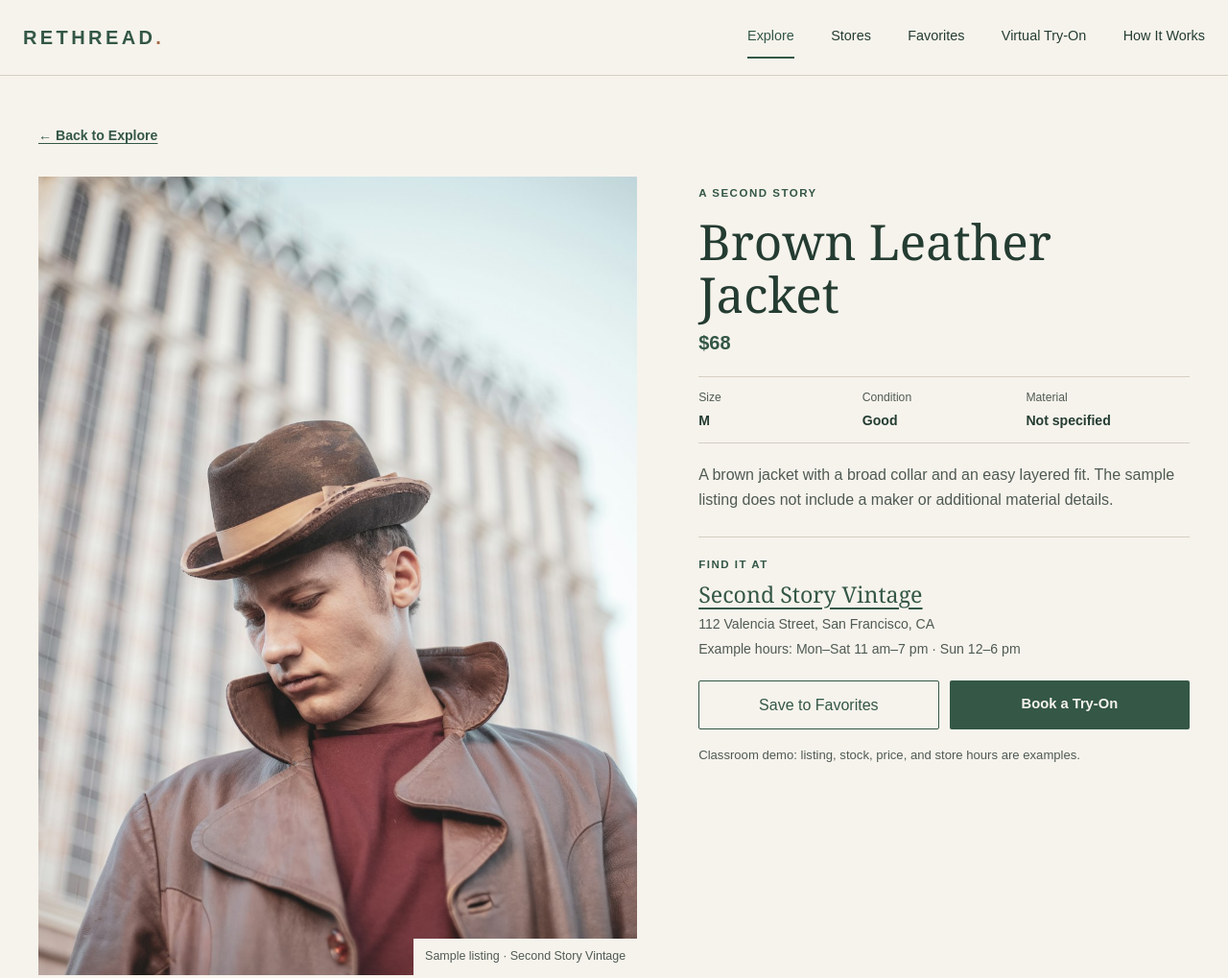
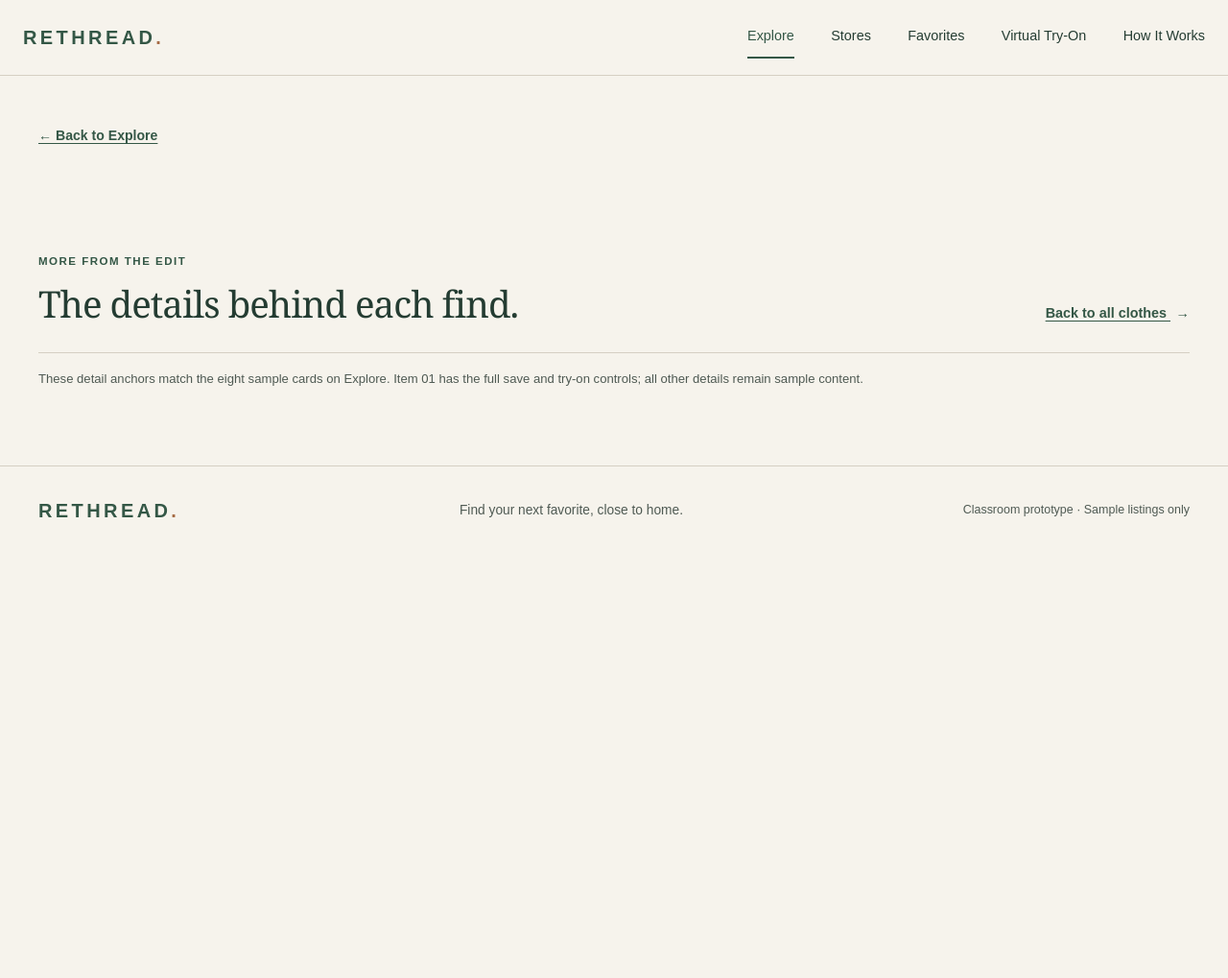
Before and after one commit to astran20/Web-Accessibility-Final-Project, a plain HTML site: page item.html in a window 1280 px wide. Shown: the top 1019 px of the page at 96% size. After the commit the page ends 800 px from the top, so only its background shows below. Drawn offline with Linux system fonts and the light colour scheme; no server answers.

Commit message:
remove default HTML

```diff
--- a/item.html
+++ b/item.html
@@ -26,33 +26,8 @@
 
     <main class="rt-container rt-page" id="main-content">
       <a class="rt-back-link" href="index.html#clothes">← Back to Explore</a>
-      <article class="rt-featured-item rt-detail" id="item-01" data-item-id="item-01">
-        <div class="rt-detail-image">
-          <img src="assets/images/brown-jacket.jpg" alt="Brown leather jacket worn over a dark shirt">
-          <span class="rt-image-caption">Sample listing · Second Story Vintage</span>
-        </div>
-        <div class="rt-detail-copy">
-          <p class="rt-eyebrow">A SECOND STORY</p>
-          <h1>Brown Leather Jacket</h1>
-          <p class="rt-detail-price">$68</p>
-          <dl class="rt-item-facts">
-            <div><dt>Size</dt><dd>M</dd></div>
-            <div><dt>Condition</dt><dd>Good</dd></div>
-            <div><dt>Material</dt><dd>Not specified</dd></div>
-          </dl>
-          <p class="rt-item-description">A brown jacket with a broad collar and an easy layered fit. The sample listing does not include a maker or additional material details.</p>
-          <div class="rt-detail-store">
-            <p class="rt-eyebrow">FIND IT AT</p>
-            <h2><a href="stores.html#store-second-story">Second Story Vintage</a></h2>
-            <p>112 Valencia Street, San Francisco, CA</p>
-            <p>Example hours: Mon–Sat 11 am–7 pm · Sun 12–6 pm</p>
-          </div>
-          <div class="rt-detail-actions">
-            <button class="rt-button rt-button-secondary" type="button" data-favorite-toggle="item-01" aria-pressed="false">Save to Favorites</button>
-            <a class="rt-button rt-button-primary" href="booking.html?item=item-01">Book a Try-On</a>
-          </div>
-          <p class="rt-demo-note">Classroom demo: listing, stock, price, and store hours are examples.</p>
-        </div>
+      <article class="rt-featured-item rt-detail" id="" data-item-id="">
+
       </article>
 
       <section class="rt-more-details" aria-labelledby="more-details-heading">
```
